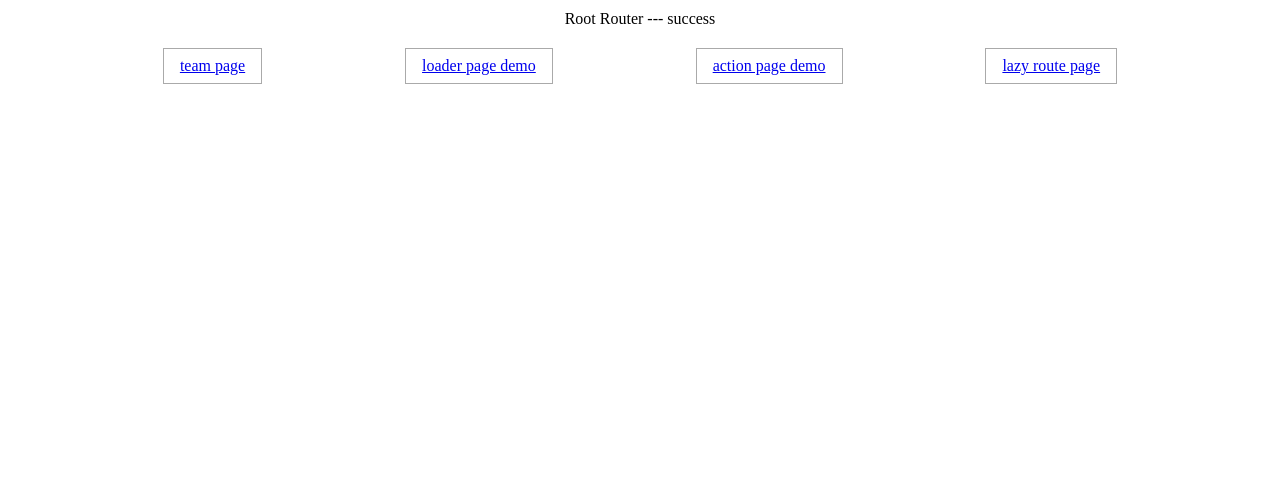
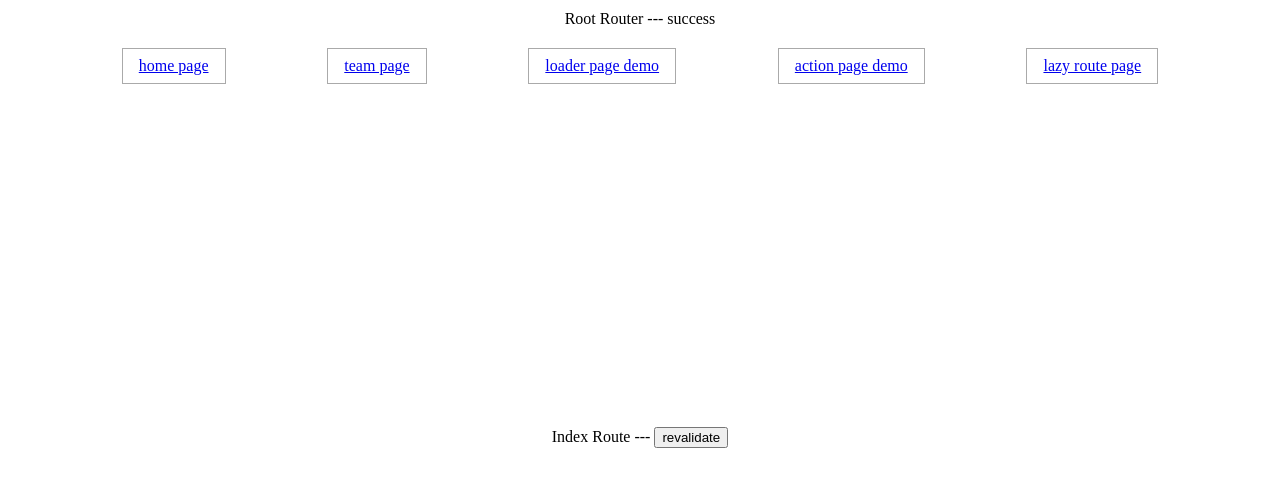
Before and after one commit to kaka12138/learnig-of-react-router, a React (Vite) app in the folder code/react-router-demo/: page / in a window 1280 px wide. Shown: the top 486 px of the page. Built offline with nearby package versions, Linux system fonts and the light colour scheme.

Commit message:
feat: learning route of revalidation

```diff
--- a/code/react-router-demo/src/main.tsx
+++ b/code/react-router-demo/src/main.tsx
@@ -14,6 +14,7 @@ import Root, { loader as rootLoader, ErrorCom as RootErrorCom } from "./routes/r
 import Team, { loader as teamLoader, action as teamAction } from './routes/team.tsx'
 import ActionPage, { action as actionAction } from './routes/action-page.tsx'
 import LoaderPage, { loader as loaderPageLoader, ErrorCom as LoaderPageErrorCom } from './routes/loader-page.tsx'
+import IndexRoute, { loader as indexRouteLoader } from './routes/index-route.tsx'
 // 通过unstable_dataStrategy使用日志功能
 const Logger: unstable_DataStrategyFunction = ({request, matches}) => {
   return Promise.all(
@@ -36,9 +37,18 @@ const routes: RouteObject[] = [
     path: '/',
     element: <Root/>,
     loader: rootLoader,
+    shouldRevalidate: ({ nextUrl }) => {
+      // 只有访问home才会重新执行首页的loader，其他页面时都使用loader缓存的数据
+      return nextUrl.pathname === "/"
+    },
     errorElement: <RootErrorCom/>,
     // ErrorBoundary: ErrorCom,
     children: [
+      {
+        index: true,
+        element: <IndexRoute/>,
+        loader: indexRouteLoader
+      },
       {
         path: 'team/:id',
         loader: teamLoader,
@@ -60,7 +70,7 @@ const routes: RouteObject[] = [
         path: "lazy-route-page",
         lazy: () => import("./routes/lazy-route-page.tsx")
       }
-    ]
+    ],
   }
 ]
 /**
--- /dev/null
+++ b/code/react-router-demo/src/routes/index-route.tsx
@@ -0,0 +1,11 @@
+import { useRevalidator } from "react-router-dom"
+
+export function loader() {
+  console.log("excute IndexRoute loader")
+  return null
+}
+
+export default function IndexRoute() {
+  const revalidator = useRevalidator()
+  return <div>Index Route --- <button onClick={ () => { revalidator.revalidate() } }>revalidate</button></div>
+}
--- a/code/react-router-demo/src/routes/root.tsx
+++ b/code/react-router-demo/src/routes/root.tsx
@@ -1,5 +1,6 @@
 import { Link, Outlet, useLoaderData, useRouteError, json, isRouteErrorResponse } from "react-router-dom"
 export async function loader() {
+  console.log("excute root loader")
   // 延迟2秒加载
   const code =await new Promise(resolve => setTimeout(() => {
     // resolve(404)
@@ -29,6 +30,7 @@ export default function RootRouter() {
 
     <div className="root-title">Root Router --- { msg }</div>
     <div className="root-navs">
+      <Link to="/" className="nav-item">home page</Link>
       <Link to="/team/1" className="nav-item">team page</Link>
       <Link to="/loader-page/888?name=chenjie" className="nav-item">loader page demo</Link>
       <Link to="/action-page" className="nav-item">action page demo</Link>
```
Also changed, not shown: 1 other file (tests, documents, lock files or other folders).
